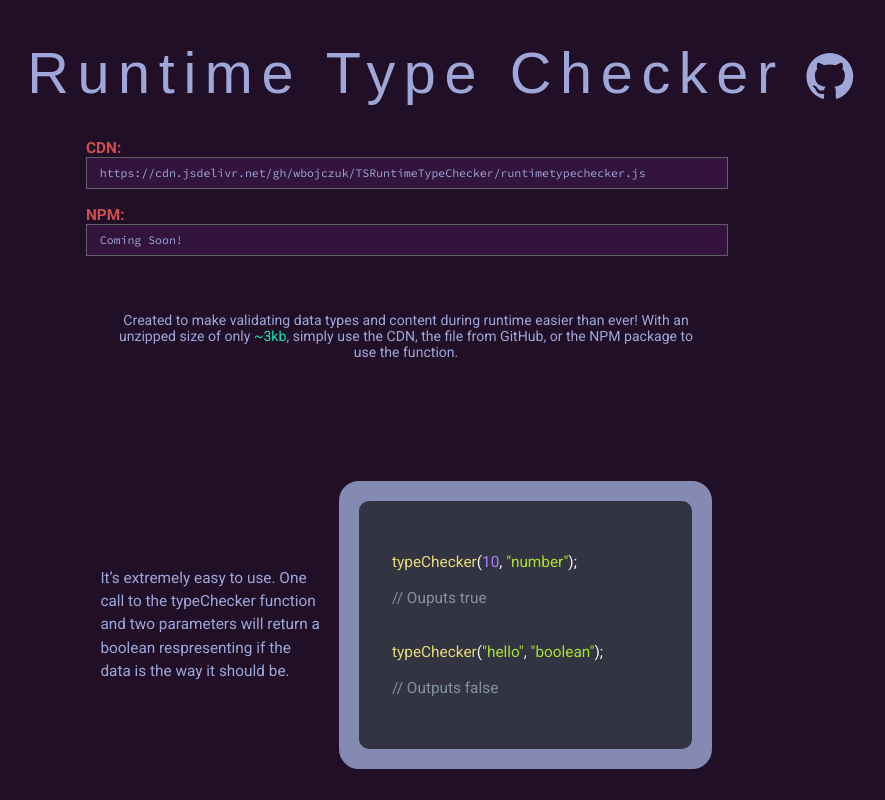
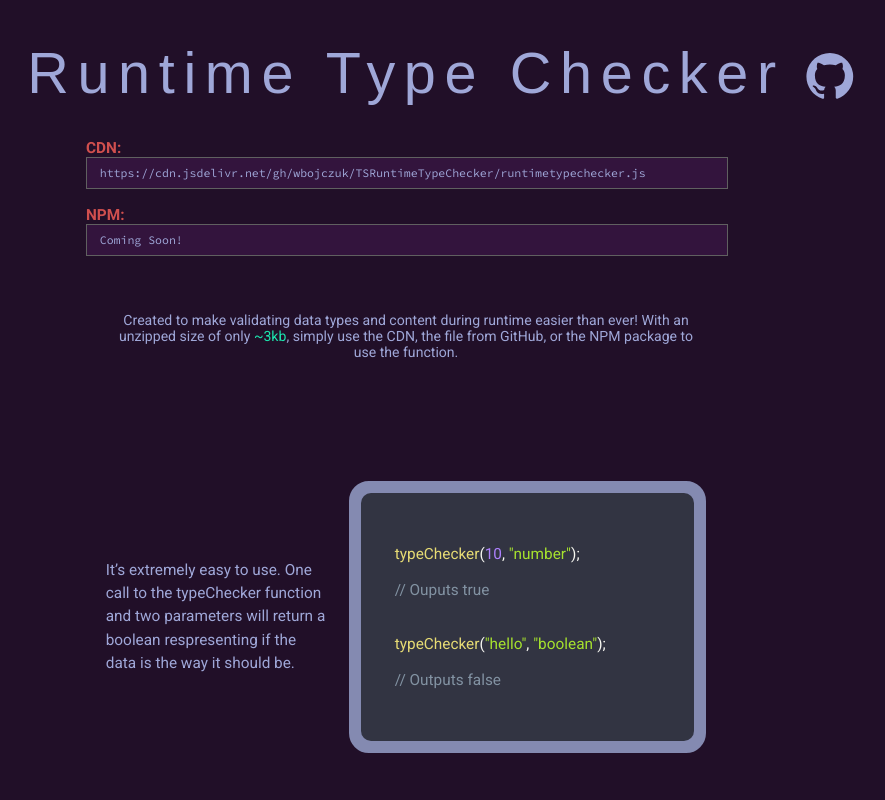
Before and after one commit to wbojczuk/TSRuntimeTypeChecker, a React (Vite) app: page / in a window 1280 px wide. Shown: the top 800 px of the page, without its empty margins (234-1119 px from the left). Built offline with nearby package versions, Linux system fonts and the light colour scheme; a web font is replaced by a local one.

Commit message:
updated layout

```diff
--- a/src/components/content/contentBoxData.ts
+++ b/src/components/content/contentBoxData.ts
@@ -18,9 +18,5 @@ export const contentBoxData: contentBoxDataType = [
 
         typeChecker(value, template);`,
         text: "Supports templates to check complex types against like arrays, objects, and tuples. Great for validating data received on the server-side"
-    },
-    {
-        code: ``,
-        text: ""
     }
 ]
--- a/src/css/content.css
+++ b/src/css/content.css
@@ -18,7 +18,7 @@
 }
 
 .content-box{
-    margin: 5vh 0;
+    margin: 10vh 0;
     display: flex;
     align-items: center;
     justify-content: space-evenly;
@@ -42,13 +42,13 @@
         width: 52%;
         min-height: 31vh;
         background-color: var(--main-box-color);
-        border: 2.5vh solid var(--main-box-color);
+        border: 1.5vh solid var(--main-box-color);
         border-radius: 20px;
         z-index: 10;
     }
     .content-box.even .code-wrapper{
         background-color: var(--secondary-box-color);
-        border: 2.5vh solid var(--secondary-box-color);
+        border: 1.5vh solid var(--secondary-box-color);
     }
     .content-box .code-wrapper::after{
         content: "";
```
